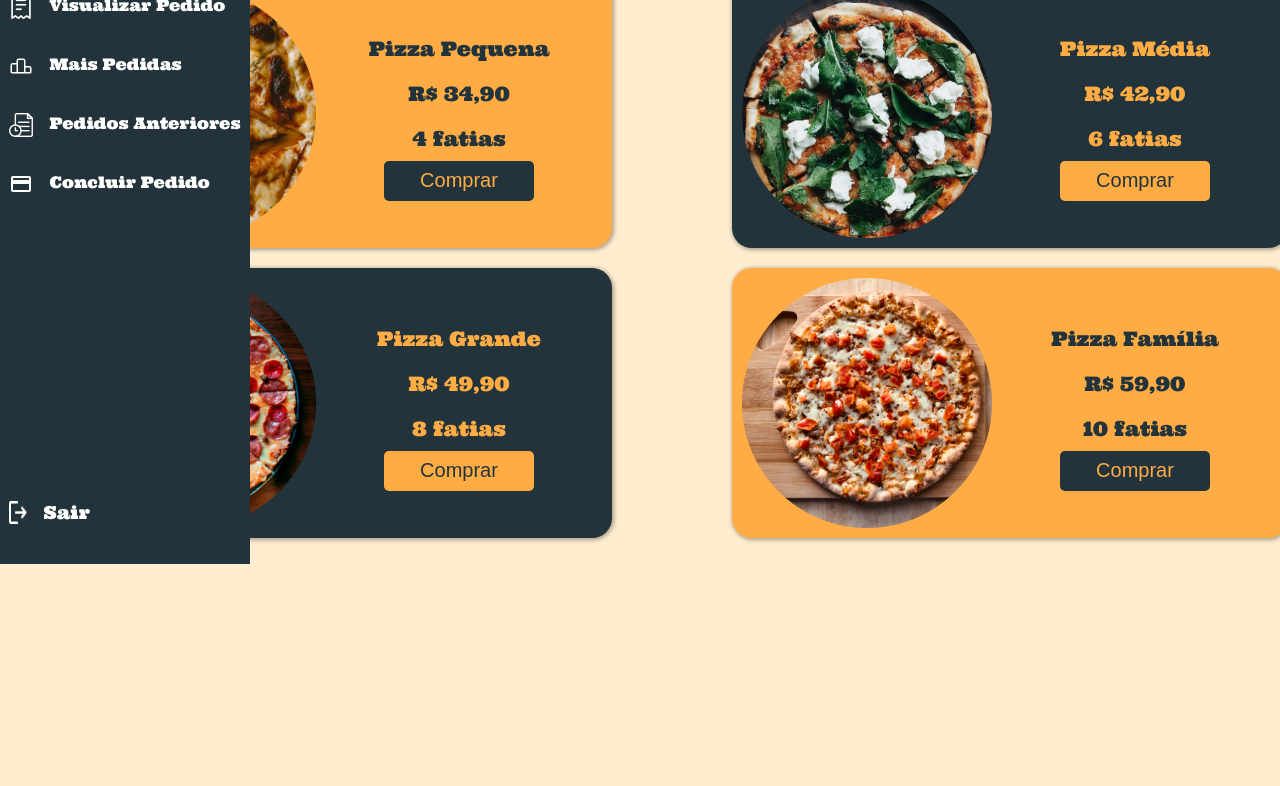
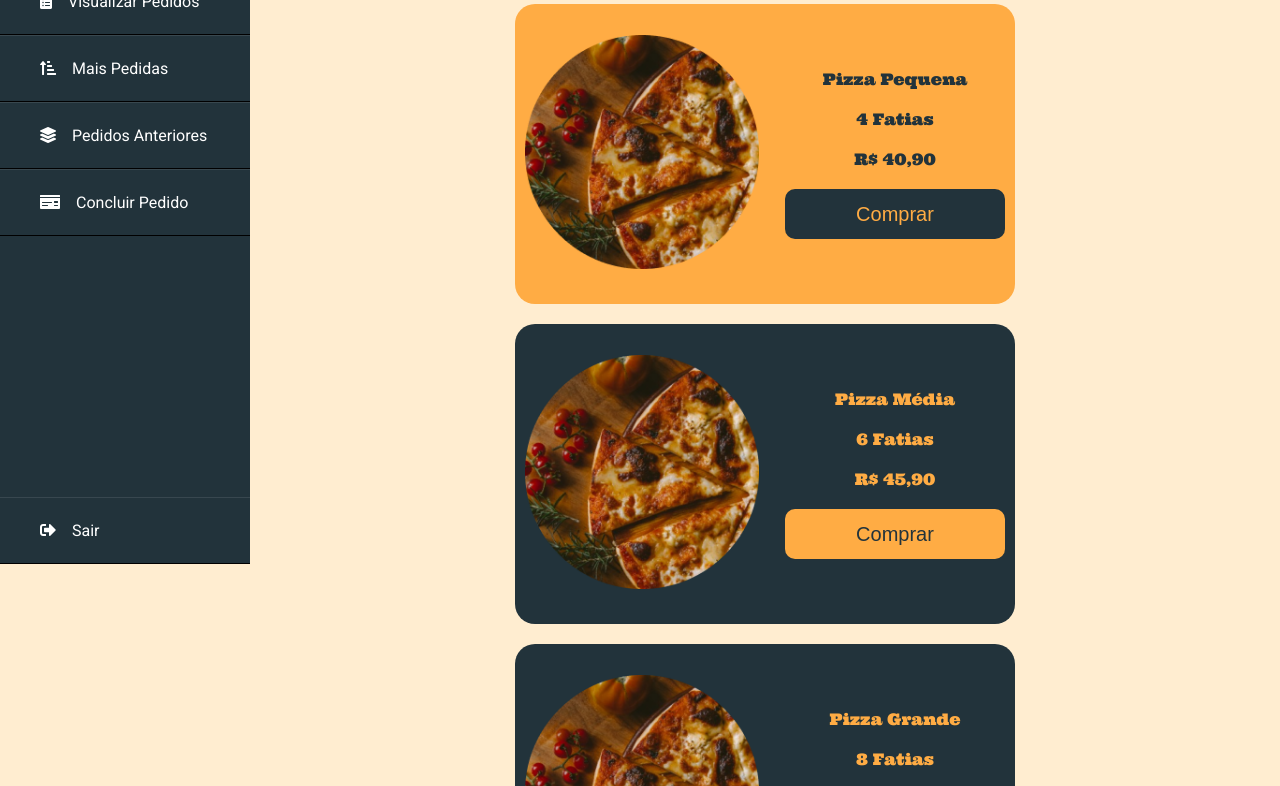
Before and after one commit to MarcosRoosevelt/pizza-online-frontend, a plain HTML site: page index.html in a window 1280 px wide. Shown: the part 236-1022 px from the top of the page. Before the commit the page ends 800 px from the top, so only its background shows below. Drawn offline with Linux system fonts and the light colour scheme.

Commit message:
atualizando página inicial

```diff
--- a/css/main.css
+++ b/css/main.css
@@ -1,132 +1,97 @@
-.container {
+@import url(./global.css);
+
+.principal {
+    height: 100vh;
+    margin-left: 250px;
+    padding: 20px;
+}
+
+.img-logo {
+    width: 100%;
     display: flex;
     justify-content: center;
 }
 
-.apresentacao {
+.img-logo img {
+    width: 320px;
+    height: 200px;
+}
+
+.container-itens {
+    display: grid;
+    height: 80%;
+    grid-template-columns: repeat(2, 1fr);
+    place-items: center;
+    padding: 20px;
+    gap: 20px;
+}
+
+.item {
+    width: 100%;
+    max-width: 500px;
+    height: 300px;
+    display: flex;
+    flex-direction: row;
+    justify-content: space-between;
+    align-items: center;
+    padding: 10px;
+    border-radius: 20px;
+}
+
+.tipo-1 {
+    background: var(--cor-cardapio-1);
+    color: var(--cor-cardapio-2);
+}
+
+.tipo-2 {
+    background: var(--cor-cardapio-2);
+    color: var(--cor-cardapio-1);
+}
+
+.item img {
+    max-width: 90%;
+    height: auto;
+    margin-right: 10px;
+}
+
+.info {
+    flex: 1;
     display: flex;
     flex-direction: column;
-    padding-left: 5%;
-
+    gap: 20px;
+    align-items: center;
 }
 
-.apresentacao__titulos__conteudo {
-    padding: auto;
-    margin: auto;
+.botao{
+    width: 100%;
+    height: 50px;
     display: flex;
-    flex-direction: column;
+    justify-content: center;
+    align-items: center;
+    border-radius: 10px;
+    font-size: 20px;
 }
 
-.grupo__1,
-.grupo__2 {
-    display: flex;
-    justify-content: center;
-    gap: 100px;
+.btn-1{
+    background: var(--cor-cardapio-2);
+    color: var(--cor-cardapio-1);
 }
 
-.apresentacao__conteudo__logo {
-    display: flex;
-    margin: auto;
-    padding-top: 2%;
-    padding-bottom: 5%;
-    width: 20rem;
-    height: 12.75rem;
+.btn-2{
+    background: var(--cor-cardapio-1);
+    color: var(--cor-cardapio-2);
 }
 
-.apresentacao__titulos {
-    display: flex;
-    flex-direction: column;
-    text-align: center;
-    justify-content: center;
+.btn-1:hover{
+    background: #141d22;
 }
 
-.quadrado__1,
-.quadrado__4 {
-    display: flex;
-    padding: 10px;
-    background-color: #ffac44;
-    width: 556px;
-    height: 350px;
-    text-align: center;
-    margin: 10px;
-    border-radius: 20px;
-    font-weight: 400;
-    color: #22333b;
+.btn-2:hover{
+    background: #f88d0a;
 }
 
-.quadrado__2,
-.quadrado__3 {
-    display: flex;
-    padding: 10px;
-    background-color: #22333b;
-    width: 556px;
-    height: 350px;
-    text-align: center;
-    margin: 10px;
-    border-radius: 20px;
-    font-weight: 400;
-    color: #ffac44;
+@media (max-width: 1280px) {
+    .container-itens {
+        grid-template-columns: 1fr;
+    }
 }
-
-.quadrado__1,
-.quadrado__2,
-.quadrado__3,
-.quadrado__4 {
-    width: 556px;
-    height: auto;
-    box-shadow: 1px 1px 4px 1px rgba(0, 0, 0, 0.336);
-}
-
-.quadrado__1 img,
-.quadrado__2 img,
-.quadrado__3 img,
-.quadrado__4 img {
-    max-width: 100%;
-    height: auto;
-}
-
-.informacao {
-    display: flex;
-    flex-direction: column;
-    justify-content: center;
-    align-items: center;
-    padding: auto;
-    margin: auto;
-    width: 231px;
-    font-size: 1.25rem;
-}
-
-.informacao p {
-    margin: 10px 0;
-}
-
-.botao {
-    width: 150px;
-    border-radius: 5px;
-    height: 40px;
-}
-
-
-.quadrado__1 .botao,
-.quadrado__4 .botao{
-    background-color: #22333b;
-    color: #ffac44;
-    font-size: 1.25rem;
-}
-
-.quadrado__1 .botao:hover,
-.quadrado__4 .botao:hover{
-    background-color: #131d22;
-}
-
-.quadrado__2 .botao,
-.quadrado__3 .botao{
-    background-color: #ffac44;
-    color: #22333b;
-    font-size: 1.25rem;
-}
-
-.quadrado__2 .botao:hover,
-.quadrado__3 .botao:hover{
-    background-color: #e08516;
-}
--- a/css/menu.css
+++ b/css/menu.css
@@ -1,51 +1,81 @@
-.cabecalho {
+@import url(./reset.css);
+@import url(./global.css);
+@import url('https://fonts.googleapis.com/css?family=Roboto:300,400,400i,500');
+
+.sidebar {
+  font-family: 'Roboto', sans-serif;
+  position: fixed;
+  left: 0;
   width: 250px;
-    background-color: #22333b;
-    height: 100vh;
-    position:fixed ;
-    padding-top: 20px;
+  height: 100%;
+  background: var(--cor-sidebar);
+  transition: all .5s ease;
+}
+.sidebar header {
+  font-size: 22px;
+  color: var(--cor-cardapio-1);
+  line-height: 70px;
+  text-align: center;
+  background: var(--cor-sidebar);
+  user-select: none;
+}
+.sidebar ul a{
+  display: block;
+  height: 100%;
+  width: 100%;
+  line-height: 65px;
+  font-size: 16px;
+  color: white;
+  padding-left: 40px;
+  box-sizing: border-box;
+  border-bottom: 1px solid black;
+  border-top: 1px solid rgba(255,255,255,.1);
+  transition: .4s;
+}
+ul li:hover a{
+  padding-left: 50px;
+}
+.sidebar ul a i{
+  margin-right: 16px;
 }
 
-  .cabecalho__menu {
-    display: flex;
-    flex-direction: column;
-    align-items: center;
-    gap: 22px;
-    padding-top: 20px;
-    color: #ffac44;
-    font-size: 1.5rem;
+.sidebar ul li:last-child {
+  width: 250px;
+  position: fixed;
+  bottom: 0;
 }
 
-  .cabecalho__menu__links {
-    display: flex;
-    flex-direction: column;
-    gap: 35px;
-    padding-top: 20px;
-    color: white;
-    text-decoration: none;
-    font-size: 1.125rem;
-  }
-  .cabecalho__menu__links__tag {
-    color: white;
-    text-decoration: none;
-    display: flex;
-    text-align: center;
-    font-size: 16px;
-    gap: 16px;
+.ativo{
+  background-color: #3a5c6b;
 }
 
-  .Logout{
-    display: flex;
+#check{
+  display: none;
+}
+label #btn,label #cancel{
   position: absolute;
-    bottom: 5%;
-    gap: 16px;
-    text-decoration: none;
+  background: #042331;
+  border-radius: 3px;
+  cursor: pointer;
+}
+label #btn{
+  left: 40px;
+  top: 25px;
+  font-size: 35px;
   color: white;
+  padding: 6px 12px;
+  transition: all .5s;
 }
-
-  .cabecalho__menu__links__tag:hover{
-    color: rgba(255, 255, 255, 0.555);
+label #cancel{
+  z-index: 1111;
+  left: -195px;
+  top: 17px;
+  font-size: 30px;
+  color: #0a5275;
+  padding: 4px 9px;
+  transition: all .5s ease;
 }
-  .Logout:hover{
-    color: rgba(255, 255, 255, 0.555);
+section{
+  height: 100vh;
+  transition: all .5s;
 }
--- a/css/reset.css
+++ b/css/reset.css
@@ -4,6 +4,8 @@
 	margin: 0;
 	padding: 0;
 	box-sizing: border-box;
+	text-decoration: none;
+	list-style: none;
 }
 
 body, html {
--- a/index.html
+++ b/index.html
@@ -1,105 +1,71 @@
 <!DOCTYPE html>
-<html lang="pt-br">
+<html lang="pt-BR">
 
 <head>
     <meta charset="UTF-8">
     <meta name="viewport" content="width=device-width, initial-scale=1.0">
-    <link rel="stylesheet" href="./css/global.css">
+    <link rel="stylesheet" href="https://cdnjs.cloudflare.com/ajax/libs/font-awesome/5.15.3/css/all.min.css" />
+    <link rel="shortcut icon" href="./img/favicon.ico" type="image/x-icon">
     <link rel="stylesheet" href="./css/menu.css">
     <link rel="stylesheet" href="./css/main.css">
-    <title>Cardapio Online</title>
+    <title>Pizzas | Pizza Online</title>
 </head>
 
 <body>
-    <header class="cabecalho">
-        <nav class="cabecalho__menu">
-            <p>Usuário</p>
-            <div class="cabecalho__menu__links">
-                <a class="cabecalho__menu__links__tag" href="#"><img src="./img/logar.png" alt="Logar imagem">Logar</a>
-                <a class="cabecalho__menu__links__tag" href="#"><img src="./img/pizzas.png"
-                        alt="Pizza imagem">Pizzas</a>
-                <a class="cabecalho__menu__links__tag" href="#"><img src="./img/visualizar_pedido.png"
-                        alt="Visualizar pedido imagem">Visualizar Pedido</a>
-                <a class="cabecalho__menu__links__tag" href="#"><img src="./img/mais_pedidos.png" alt="">Mais
-                    Pedidas</a>
-                <a class="cabecalho__menu__links__tag" href="#"><img src="./img/pedidos_anteriores.png" alt="">Pedidos
-                    Anteriores</a>
-                <a class="cabecalho__menu__links__tag" href="#"><img src="./img/concluir_pedido.png" alt="">Concluir
-                    Pedido</a>
-                <a class="Logout" href="#"><img src="./img/sair.png" alt="">Sair</a>
+    <nav class="sidebar">
+        <header class="user">Usuário</header>
+        <ul>
+            <li><a href="./pages/login.html"><i class="fas fa-sign-in-alt"></i>Logar</a></li>
+            <li><a href="#" class="ativo"><i class="fas fa-book-open"></i>Pizzas</a></li>
+            <li><a href="./pages/visualizarPedidos.html"><i class="fas fa-clipboard-list"></i>Visualizar Pedidos</a></li>
+            <li><a href="./pages/maisPedidas.html"><i class="fas fa-sort-amount-up-alt"></i>Mais Pedidas</a></li>
+            <li><a href="./pages/pedidosAnteriores.html"><i class="fas fa-layer-group"></i>Pedidos Anteriores</a></li>
+            <li><a href="./pages/concluirPedido.html"><i class="fas fa-money-check"></i>Concluir Pedido</a></li>
+            <li><a href="#"><i class="fas fa-sign-out-alt"></i>Sair</a></li>
+        </ul>
+    </nav>
+    <main class="principal">
+        <div class="img-logo">
+            <img src="./img/logo.png" alt="Logo Pizza Online">
+        </div>
+        <div class="container-itens">
+            <div class="item tipo-1">
+                <div><img src="./img/pizzapequena.png" alt="" srcset=""></div>
+                <div class="info">
+                    <p>Pizza Pequena</p>
+                    <p>4 Fatias</p>
+                    <p>R$ 40,90</p>
+                    <button class="botao btn-1">Comprar</button>
+                </div>
             </div>
-        </nav>
-    </header>
-    <main class="container">
-        <section class="apresentacao">
-            <div class="apresentacao__conteudo__logo">
-                <img class="apresentacao__logo" src="./img/pizzaOnline 1.png" alt="Logo pizzaOnline">
+            <div class="item tipo-2">
+                <div><img src="./img/pizzapequena.png" alt="" srcset=""></div>
+                <div class="info">
+                    <p>Pizza Média</p>
+                    <p>6 Fatias</p>
+                    <p>R$ 45,90</p>
+                    <button class="botao btn-2">Comprar</button>
+                </div>
             </div>
-            <div class="apresentacao__titulos__conteudo">
-                <div class="grupo__1">
-                    <div class="quadrado__1">
-                        <img src="./img/pizzapequena.png" alt="pizza pequena">
-                        <div class="informacao">
-                            <p>Pizza Pequena</p>
-                            <p>R$ 34,90</p>
-                            <p>4 fatias</p>
-                            <button class="botao">Comprar</button>
-                        </div>
-                        <!-- <div class="button__">
-            <button class="botao">Comprar</button>
-          </div> -->
-
-                    </div>
-                    <div class="quadrado__2">
-                        <img src="./img/pizzaMedia.png" alt="pizza pequena">
-
-                        <div class="informacao">
-                            <p>Pizza Média</p>
-                            <p>R$ 42,90</p>
-                            <p>6 fatias</p>
-                            <button class="botao">Comprar</button>
-                        </div>
-                        <!-- <div class="button__">
-              <button class="botao">Comprar</button>
-            </div> -->
-
-                    </div>
+            <div class="item tipo-2">
+                <div><img src="./img/pizzapequena.png" alt="" srcset=""></div>
+                <div class="info">
+                    <p>Pizza Grande</p>
+                    <p>8 Fatias</p>
+                    <p>R$ 49,90</p>
+                    <button class="botao btn-2">Comprar</button>
                 </div>
-
-                <div class="grupo__2">
-                    <div class="quadrado__3">
-                        <img src="./img/pizzaGrande.png" alt="pizza pequena">
-
-                        <div class="informacao">
-                            <p>Pizza Grande</p>
-                            <p>R$ 49,90</p>
-                            <p>8 fatias</p>
-                            <button class="botao">Comprar</button>
-                        </div>
-                        <!-- <div class="button__">
-            <button class="botao">Comprar</button>
-          </div> -->
-
-                    </div>
-
-                    <div class="quadrado__4">
-                        <img src="./img/pizzaFamilia.png" alt="pizza pequena">
-
-                        <div class="informacao">
-                            <p>Pizza Família</p>
-                            <p>R$ 59,90</p>
-                            <p>10 fatias</p>
-                            <button class="botao">Comprar</button>
-                        </div>
-                        <!-- <div class="button__">
-              <button class="botao">Comprar</button>
-            </div> -->
-
-                    </div>
+            </div>
+            <div class="item tipo-1">
+                <div><img src="./img/pizzapequena.png" alt="" srcset=""></div>
+                <div class="info">
+                    <p>Pizza Família</p>
+                    <p>10 Fatias</p>
+                    <p>R$ 55,90</p>
+                    <button class="botao btn-1">Comprar</button>
                 </div>
-
             </div>
-        </section>
+        </div>
     </main>
 </body>
 
```
Also changed, not shown: pages/concluirPedido.html (added, +25 -0 lines), pages/maisPedidas.html (added, +25 -0 lines), pages/pedidosAnteriores.html (added, +25 -0 lines), pages/visualizarPedidos.html (added, +25 -0 lines), img/concluir_pedido.png (deleted), img/logar.png (deleted), img/mais_pedidos.png (deleted), img/pedidos_anteriores.png (deleted), img/pizzaOnline 1.png (deleted), img/pizzas.png (deleted), img/sair.png (deleted), img/visualizar_pedido.png (deleted). Lines whose indentation alone changed are shown as unchanged.
